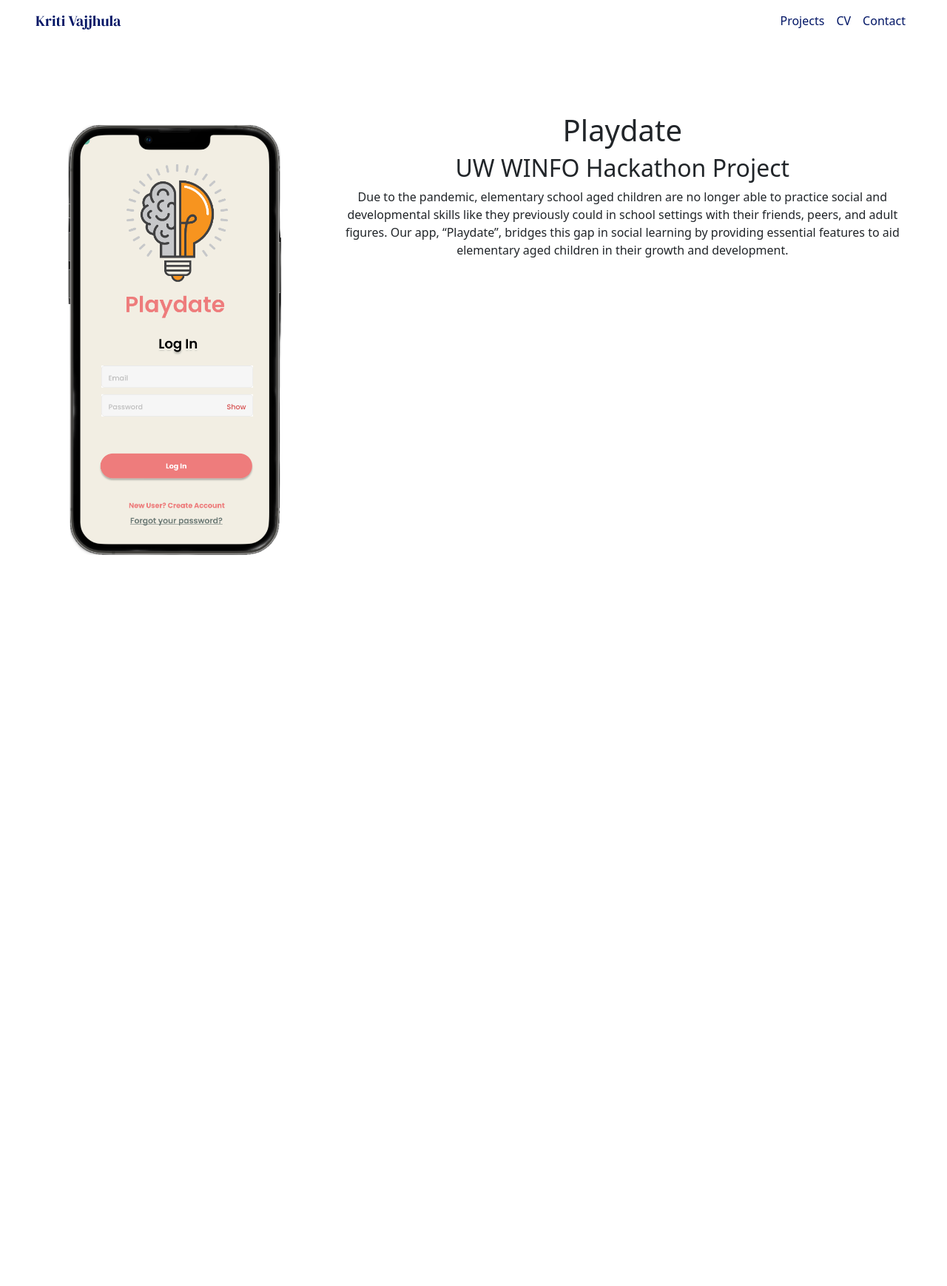
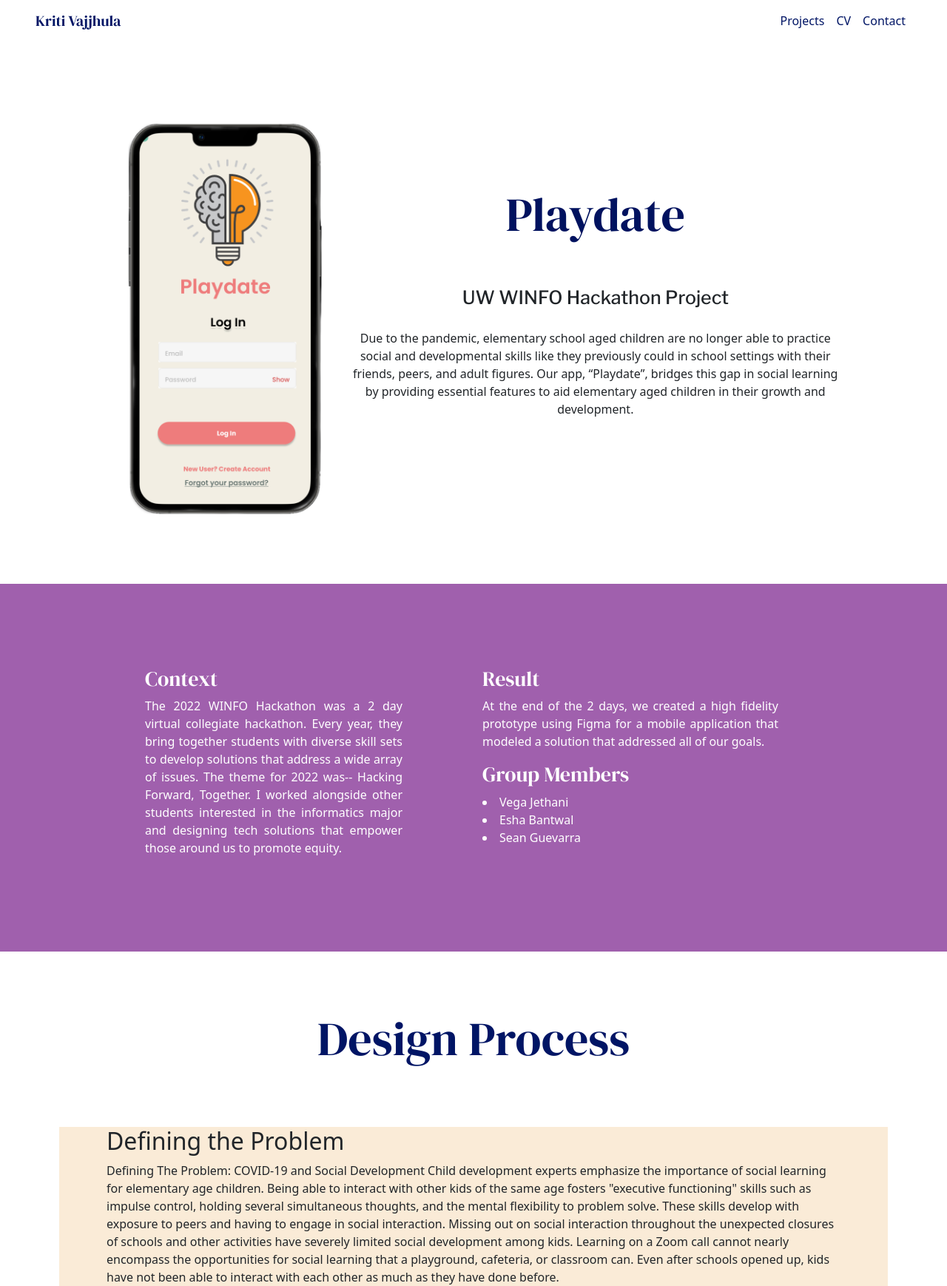
Before and after one commit to kvajjhula/kriti_portfolio, a React (Create React App) app: page /PlayDate in a window 1280 px wide. Shown: the whole page at 74% size. Before the commit the page ends 800 px from the top, so only its background shows below. Built offline with nearby package versions, Linux system fonts and the light colour scheme.

Commit message:
add context and result section + style

```diff
--- a/src/components/PlayDate.js
+++ b/src/components/PlayDate.js
@@ -1,19 +1,62 @@
 import React from 'react';
-import { MDBRow, MDBCol } from 'mdb-react-ui-kit';
+import { MDBRow, MDBCol, MDBContainer } from 'mdb-react-ui-kit';
 
 export function PlayDate(props) {
     return (
-        <div className='proj-description'>
-            <MDBRow>
+        <div>
+            <MDBRow className='proj-description'>
                 <MDBCol className='playdate-title-img' md='4'>
-                    <img className='heading-img' src='../img/Playdate/heading_image.webp'/>
+                    <img className='heading-img' src='../img/Playdate/heading_image.webp' />
                 </MDBCol>
-                <MDBCol className='playdate-title' md='8'>
-                <h1>Playdate</h1>
-                <h2>UW WINFO Hackathon Project</h2>
-                Due to the pandemic, elementary school aged children are no longer able to practice social and developmental skills like they previously could in school settings with their friends, peers, and adult figures. Our app, “Playdate”, bridges this gap in social learning by providing essential features to aid elementary aged children in their growth and development.
+                <MDBCol md='8'>
+                    <div className='playdate-title'>
+                        <h1>Playdate</h1>
+                        <h2>UW WINFO Hackathon Project</h2>
+                        Due to the pandemic, elementary school aged children are no longer able to practice social and developmental skills like they previously could in school settings with their friends, peers, and adult figures. Our app, “Playdate”, bridges this gap in social learning by providing essential features to aid elementary aged children in their growth and development.
+                    </div>
                 </MDBCol>
+
             </MDBRow>
+            <div className="playdate-details">
+                <MDBRow>
+                    <MDBCol className="playdate-context" md="6">
+                        <h3>Context</h3>
+                        <p>
+                            The 2022 WINFO Hackathon was a 2 day virtual collegiate hackathon. Every year, they bring together students with diverse skill sets to develop solutions that address a wide array of issues. The theme for 2022 was-- Hacking Forward, Together. I worked alongside other students interested in the informatics major and designing tech solutions that empower those around us to promote equity.</p>
+                    </MDBCol>
+                    <MDBCol md="6">
+                        <MDBRow>
+                            <MDBCol className="playdate-result">
+                                <h3>Result</h3>
+                                <p>At the end of the 2 days, we created a high fidelity prototype using Figma for a mobile application that modeled a solution that addressed all of our goals.</p>
+                            </MDBCol>
+                            <MDBRow>
+                                <MDBCol className="group-members">
+                                    <h3>Group Members</h3>
+                                    <li>Vega Jethani</li>
+                                    <li>Esha Bantwal</li>
+                                    <li>Sean Guevarra</li>
+                                </MDBCol>
+                            </MDBRow>
+                        </MDBRow>
+                    </MDBCol>
+                </MDBRow>
+            </div>
+
+            <h1 id="des-process">Design Process</h1>
+
+            <MDBCol md="12">
+                <div className='playdate-summary'>
+                    <h2>Defining the Problem</h2>
+                    <p>Defining The Problem: COVID-19 and Social Development
+                        Child development experts emphasize the importance of social learning for elementary age children. Being able to interact with other kids of the same age fosters "executive functioning" skills such as impulse control, holding several simultaneous thoughts, and the mental flexibility to problem solve. These skills develop with exposure to peers and having to engage in social interaction.
+
+
+
+                        Missing out on social interaction throughout the unexpected closures of schools and other activities have severely limited social development among kids. Learning on a Zoom call cannot nearly encompass the opportunities for social learning that a playground, cafeteria, or classroom can. Even after schools opened up, kids have not been able to interact with each other as much as they have done before.</p>
+                </div>
+            </MDBCol>
+
         </div>
     )
 }
--- a/src/index.css
+++ b/src/index.css
@@ -5,6 +5,7 @@
 html {
   height: 100%;
 }
+
 /* Navbar */
 
 .navbar-brand {
@@ -124,7 +125,7 @@ html {
   background-color: #F0ecf1;
 }
 
-.project-cards .project-card img{
+.project-cards .project-card img {
   border-radius: 0;
 }
 
@@ -139,26 +140,79 @@ a:link {
 
 /*  Playdate Page */
 
-/* .playdate-title-img {
-  margin-left: 1rem;
+.proj-description {
+  margin-bottom: 5rem !important;
+  text-align: center;
 }
 
 .playdate-title {
-  margin-left: 1rem;
-} */
-
-.proj-description {
-  margin: 3rem;
   margin-top: 6rem;
-  text-align: center;
+  display: flex;
+  flex-direction: column;
+  width: 80%;
+  margin-left: 2rem;
 }
 
-.heading-img {
-  max-width: 20rem;
+.playdate-title h1 {
+  padding-top: 100px;
+  padding-bottom: 50px;
+  font-size: 4rem;
+  color: #00125f;
+  font-family: 'DM Serif Display', serif;
 }
 
+.playdate-title h2 {
+  padding-bottom: 20px;
+  font-family: 'Libre Franklin', sans-serif;
+  font-size: 25px;
+}
 
+.playdate-title p {
+  font-family: 'Libre Franklin', sans-serif;
+}
 
+.playdate-title-img img {
+  width: 290px;
+  margin-left: 10rem;
+  margin-top: 6rem;
+}
+
+.playdate-details {
+  background-color: #a060ad;
+  color: white;
+  padding: 7rem;
+  text-align:justify;
+}
+
+.playdate-details h3 {
+  font-family: 'DM Serif Display', serif;
+}
+
+.playdate-details .playdate-context {
+  padding-right: 6rem;
+  padding-left: 6rem;
+}
+
+.playdate-details .playdate-result {
+  padding-right: 8rem;
+}
+
+#des-process {
+  text-align: center;
+  font-family: 'DM Serif Display', serif;
+  margin: 5rem;
+  font-size: 4rem;
+  color: #001565;
+}
+
+.playdate-summary {
+  margin-left: 5rem;
+  margin-right: 5rem;
+  margin-bottom: 5rem;
+  padding-left: 4rem;
+  padding-right: 4rem;
+  background-color: antiquewhite;
+}
 
 
 
```
